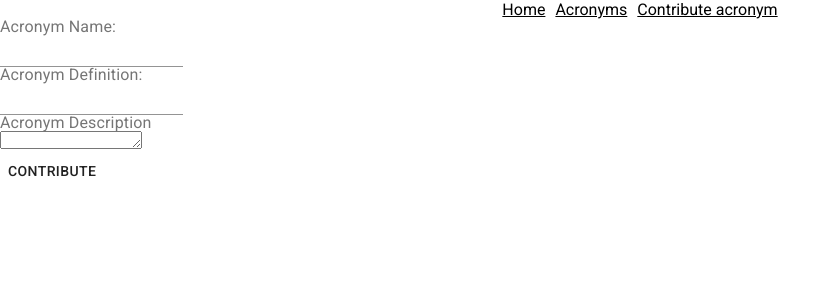
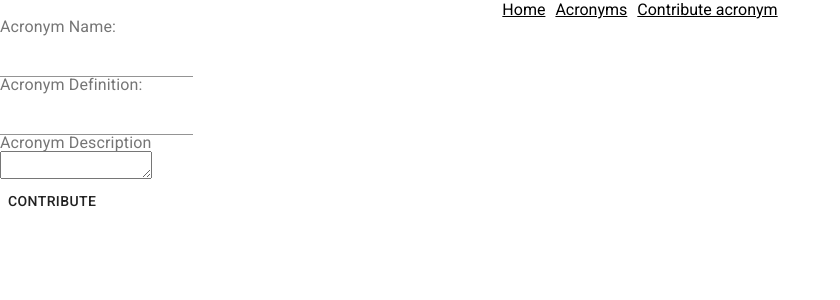
Before and after one commit to RebeccaHA/dev-decoder, a React (Create React App) app in the folder frontend/: page /new in a window 1280 px wide. Shown: the top 300 px of the page, without its empty margins (0-840 px from the left). Built offline with nearby package versions, Linux system fonts and the light colour scheme.

Commit message:
added material icons UI and favourite star to acronym cards

```diff
--- a/frontend/package.json
+++ b/frontend/package.json
@@ -4,6 +4,7 @@
   "private": true,
   "dependencies": {
     "@material-ui/core": "^4.11.0",
+    "@material-ui/icons": "^4.9.1",
     "@testing-library/jest-dom": "^4.2.4",
     "@testing-library/react": "^9.3.2",
     "@testing-library/user-event": "^7.1.2",
--- a/frontend/src/App.css
+++ b/frontend/src/App.css
@@ -28,3 +28,8 @@
   padding: 5px;
   color: black;
 }
+
+.form-input {
+  padding: 5px;
+  text-align: center;
+}
--- a/frontend/src/components/acronym/Acronym.js
+++ b/frontend/src/components/acronym/Acronym.js
@@ -1,16 +1,37 @@
 import React from "react";
 import Card from "@material-ui/core/Card";
 import CardContent from "@material-ui/core/CardContent";
+import StarBorderIcon from "@material-ui/icons/StarBorder";
+import StarIcon from "@material-ui/icons/Star";
+import { IconButton } from "@material-ui/core";
+import { useState } from "react";
 
 const Acronym = ({ acronym }) => {
+  const [clicked, setClicked] = useState();
+
+  const handleFavourite = () => {
+    if (clicked === false) {
+      setClicked(true);
+    } else {
+      setClicked(false);
+    }
+  };
+
   return (
     <Card>
       <CardContent>
         <div>
-          <h3>Name: {acronym.name}</h3>
+          <h3>{acronym.name}</h3>
           <p>Definition: {acronym.definition}</p>
           <p>Description: {acronym.description}</p>
         </div>
+        <IconButton onClick={handleFavourite}>
+          {clicked ? (
+            <StarIcon className="favourite-select" />
+          ) : (
+            <StarBorderIcon className="favourite" />
+          )}
+        </IconButton>
       </CardContent>
     </Card>
   );
--- a/frontend/src/components/acronym/AcronymForm.js
+++ b/frontend/src/components/acronym/AcronymForm.js
@@ -33,6 +33,7 @@ const AcronymForm = props => {
         value={state.name}
         onChange={handleSetFormData}
         name="name"
+        className="form-input"
       />
       <br />
       <InputLabel>Acronym Definition:</InputLabel>
@@ -41,6 +42,7 @@ const AcronymForm = props => {
         value={state.definition}
         onChange={handleSetFormData}
         name="definition"
+        className="form-input"
       />
       <br />
       <InputLabel>Acronym Description</InputLabel>
@@ -49,12 +51,10 @@ const AcronymForm = props => {
         value={state.description}
         onChange={handleSetFormData}
         name="description"
+        className="form-input"
       />
       <br />
       <Button type="submit">Contribute</Button>
-      <h1>{state.name}</h1>
-      <h1>{state.definition}</h1>
-      <h1>{state.description}</h1>
     </form>
   );
 };
```
Also changed, not shown: 1 other file (tests, documents, lock files or other folders).
